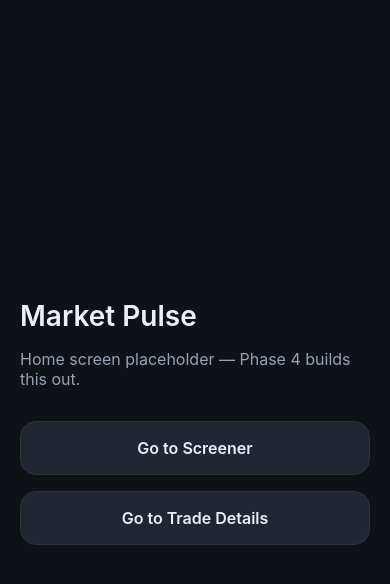
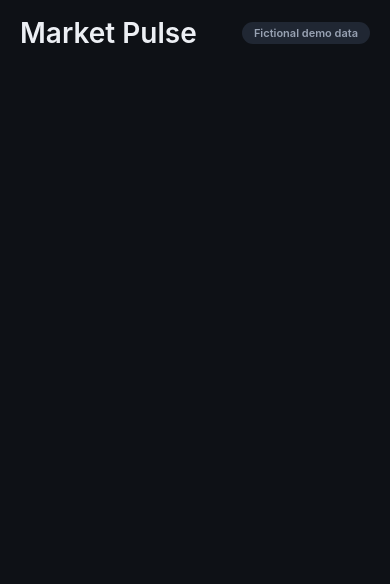
Before and after one commit to tamannayousuf26/demo_expo, a React Native app: screen /Home in a window 390 px wide. Shown: the top 584 px of the page. Built offline with nearby package versions, Linux system fonts and the light colour scheme.

Commit message:
add home header badge

```diff
--- a/src/screens/HomeScreen.tsx
+++ b/src/screens/HomeScreen.tsx
@@ -1,30 +1,21 @@
-import { StyleSheet, Text, View, Pressable } from "react-native";
+import { StyleSheet, Text, View } from "react-native";
+import { SafeAreaView } from "react-native-safe-area-context";
 import type { NativeStackScreenProps } from "@react-navigation/native-stack";
 import type { RootStackParamList } from "../navigation/AppNavigator";
 import { theme } from "../theme/colors";
-import { mockTrades } from "../data/mockTrades";
 
 type Props = NativeStackScreenProps<RootStackParamList, "Home">;
 
-export default function HomeScreen({ navigation }: Props) {
-  const firstTradeId = mockTrades[0].id;
-
+export default function HomeScreen(_props: Props) {
   return (
-    <View style={styles.container}>
-      <Text style={styles.title}>Market Pulse</Text>
-      <Text style={styles.subtitle}>Home screen placeholder — Phase 4 builds this out.</Text>
-
-      <Pressable style={styles.button} onPress={() => navigation.navigate("Screener")}>
-        <Text style={styles.buttonText}>Go to Screener</Text>
-      </Pressable>
-
-      <Pressable
-        style={styles.button}
-        onPress={() => navigation.navigate("TradeDetails", { tradeId: firstTradeId })}
-      >
-        <Text style={styles.buttonText}>Go to Trade Details</Text>
-      </Pressable>
-    </View>
+    <SafeAreaView style={styles.container} edges={["top"]}>
+      <View style={styles.header}>
+        <Text style={styles.title}>Market Pulse</Text>
+        <View style={styles.badge}>
+          <Text style={styles.badgeText}>Fictional demo data</Text>
+        </View>
+      </View>
+    </SafeAreaView>
   );
 }
 
@@ -32,32 +23,29 @@ const styles = StyleSheet.create({
   container: {
     flex: 1,
     backgroundColor: theme.colors.background,
-    padding: theme.spacing.lg,
-    justifyContent: "center",
-    gap: theme.spacing.md,
+  },
+  header: {
+    paddingHorizontal: theme.spacing.lg,
+    paddingTop: theme.spacing.md,
+    flexDirection: "row",
+    alignItems: "center",
+    justifyContent: "space-between",
+    gap: theme.spacing.sm,
   },
   title: {
     fontSize: theme.fontSize.screenTitle,
     fontWeight: theme.fontWeight.semibold,
     color: theme.colors.textPrimary,
   },
-  subtitle: {
-    fontSize: theme.fontSize.body,
-    color: theme.colors.textSecondary,
-    marginBottom: theme.spacing.md,
-  },
-  button: {
+  badge: {
     backgroundColor: theme.colors.surfaceRaised,
     borderRadius: theme.radius.card,
-    borderWidth: 1,
-    borderColor: theme.colors.border,
-    paddingVertical: theme.spacing.md,
-    paddingHorizontal: theme.spacing.lg,
-    alignItems: "center",
+    paddingHorizontal: theme.spacing.sm,
+    paddingVertical: theme.spacing.xs / 2,
   },
-  buttonText: {
-    color: theme.colors.textPrimary,
-    fontSize: theme.fontSize.body,
+  badgeText: {
+    fontSize: theme.fontSize.badge,
+    color: theme.colors.textSecondary,
     fontWeight: theme.fontWeight.semibold,
   },
 });
```
